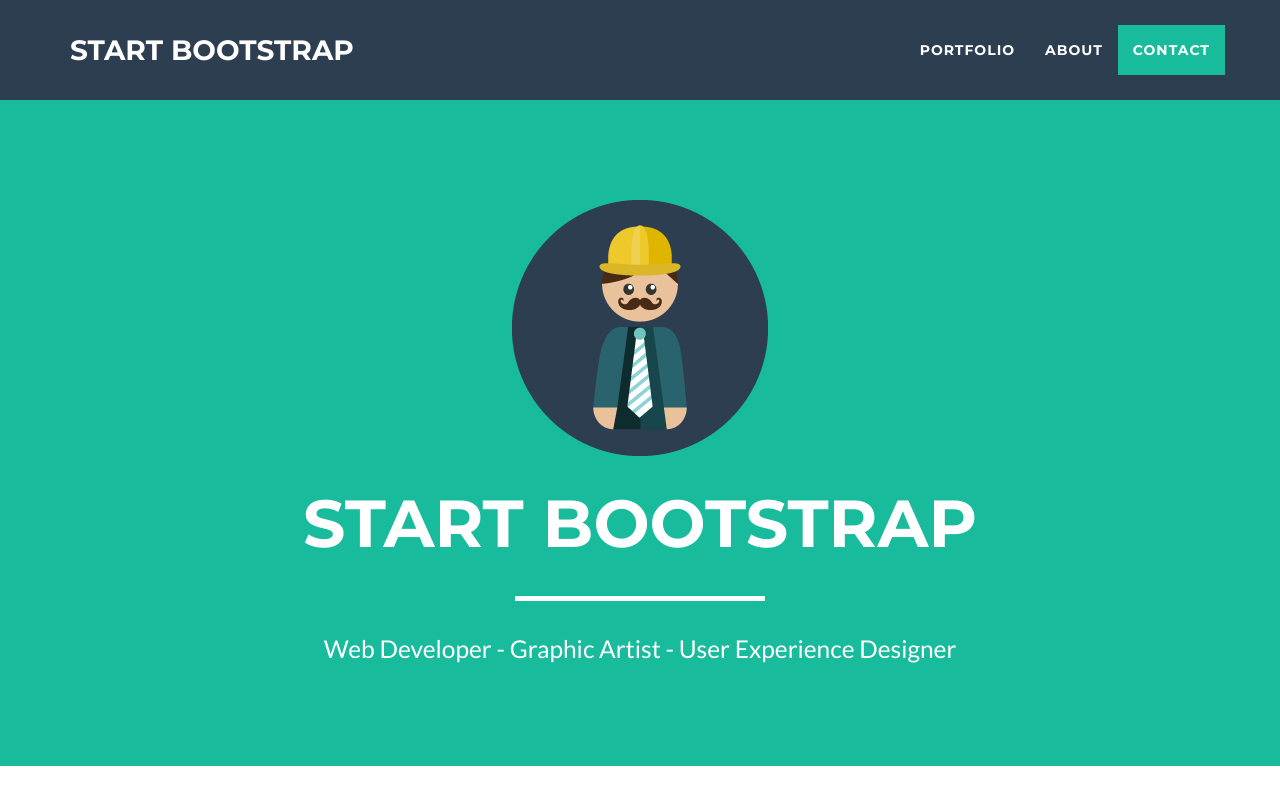
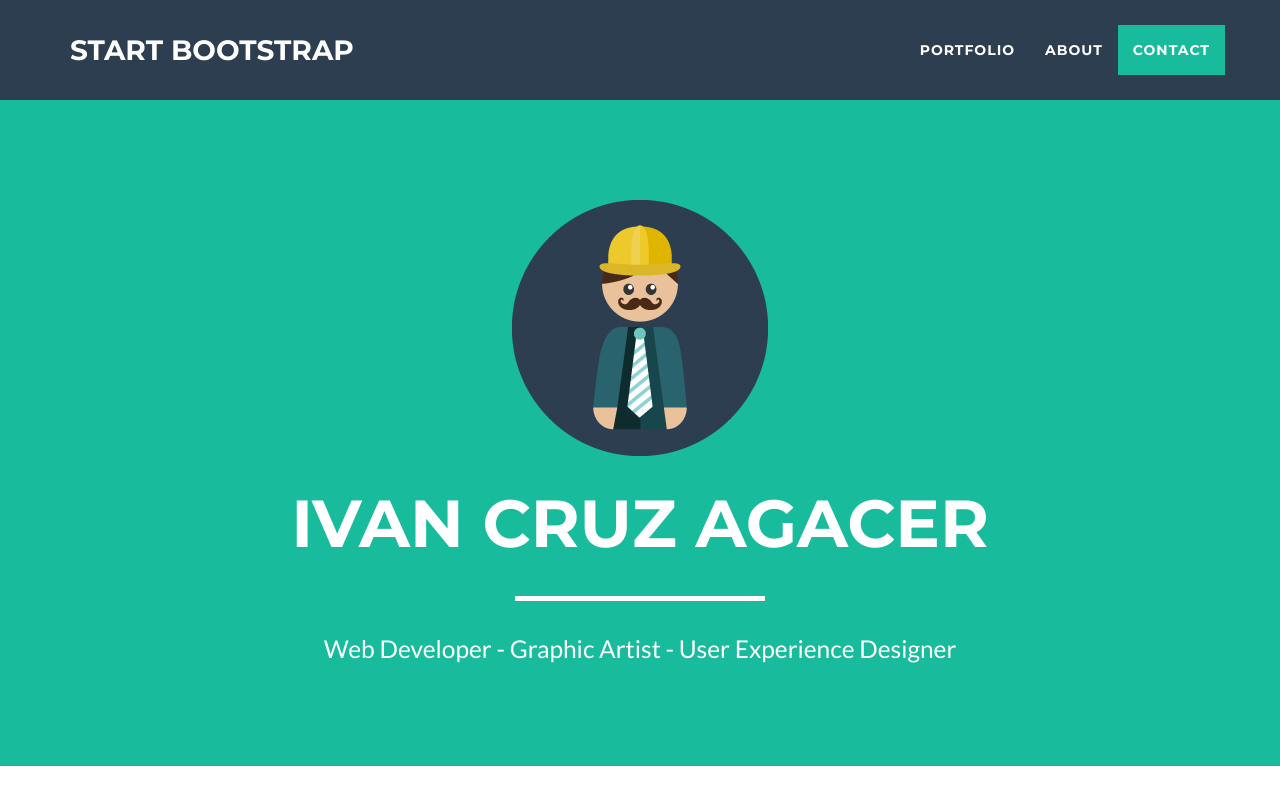
Before and after one commit to ivancruzagacer/ivancruzagacer.github.io, a website: page index.html in a window 1280 px wide. Shown: the top 800 px of the page. Drawn offline with nearby package versions, Linux system fonts and the light colour scheme.

Commit message:
Update index.html

```diff
--- a/index.html
+++ b/index.html
@@ -73,7 +73,7 @@
                 <div class="col-lg-12">
                     <img class="img-responsive" src="img/profile.png" alt="">
                     <div class="intro-text">
-                        <span class="name">Start Bootstrap</span>
+                        <span class="name">IVAN CRUZ AGACER</span>
                         <hr class="star-light">
                         <span class="skills">Web Developer - Graphic Artist - User Experience Designer</span>
                     </div>
```
